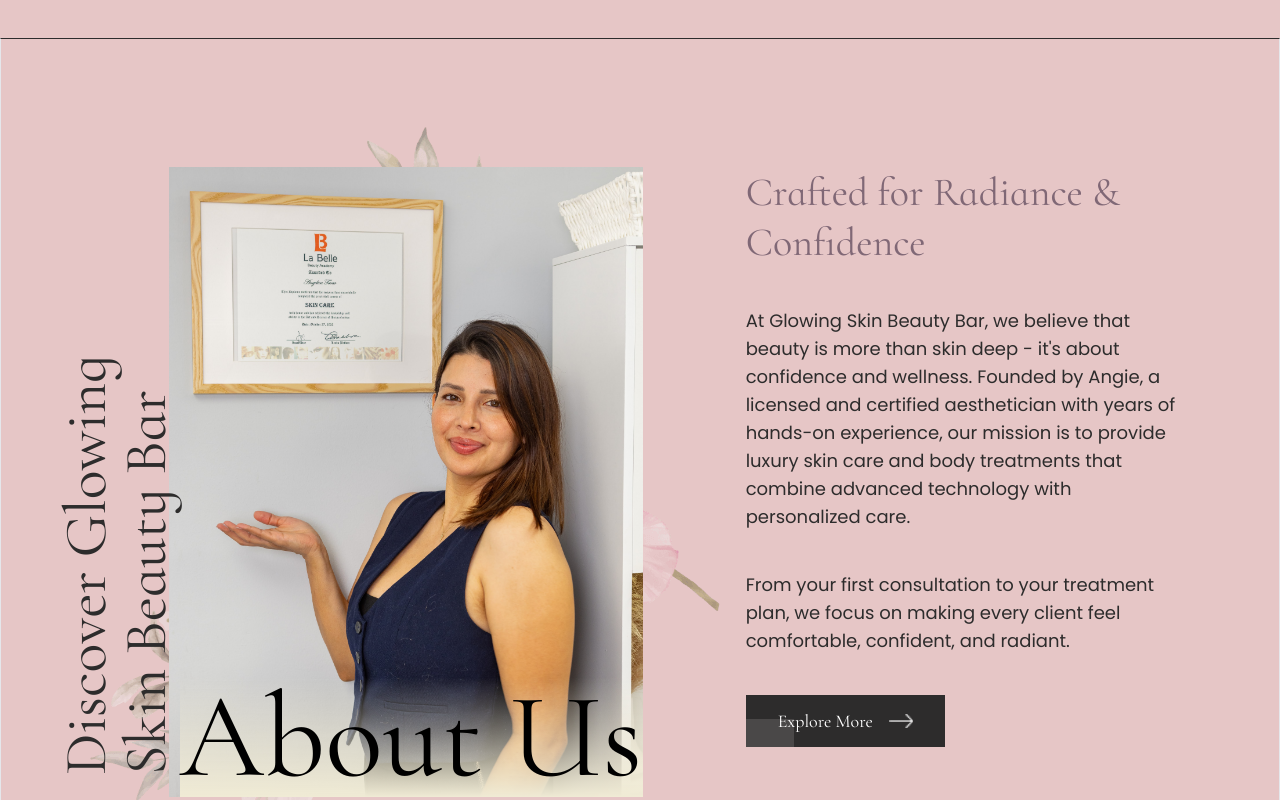
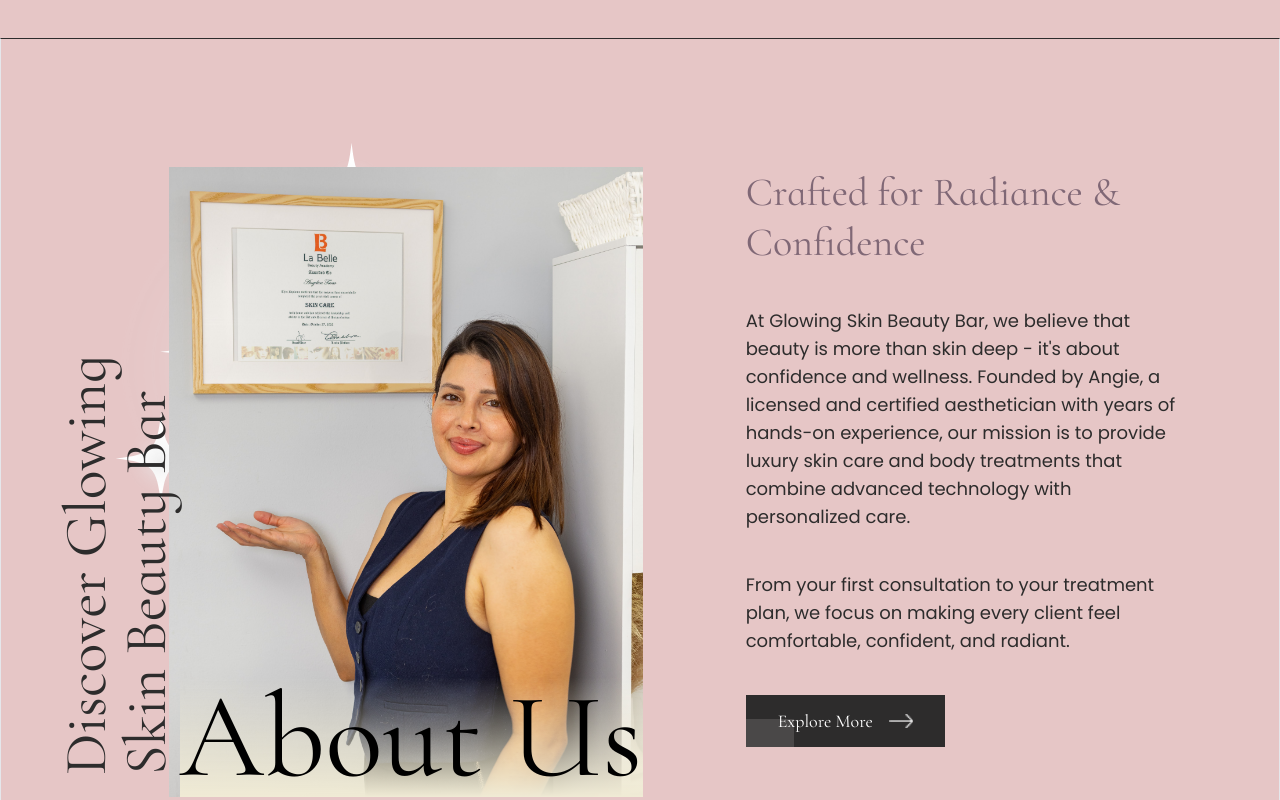
Before and after one commit to adstrategic/glowingskin, a Next.js app: page /about in a window 1280 px wide. Shown: the part 1480-2280 px from the top of the page. Built offline with nearby package versions, Linux system fonts and the light colour scheme.

Commit message:
change flower for star

```diff
--- a/src/components/pages/home/about.tsx
+++ b/src/components/pages/home/about.tsx
@@ -2,7 +2,7 @@ import Image from "next/image";
 import Link from "next/link";
 import React from "react";
 import teamBride from "@/assets/images/about.jpg";
-import flowerDown from "@/assets/images/flower-down.png";
+import starDer from "@/assets/images/star-der.png";
 import rightArrow from "@/assets/images/right-arrow.png";
 
 const About = () => {
@@ -31,7 +31,7 @@ const About = () => {
               </h2>
             </div>
             <Image
-              src={flowerDown}
+              src={starDer}
               className="absolute -top-10 -z-10 w-auto h-auto"
               alt="Flower Image"
               width={1000}
```
